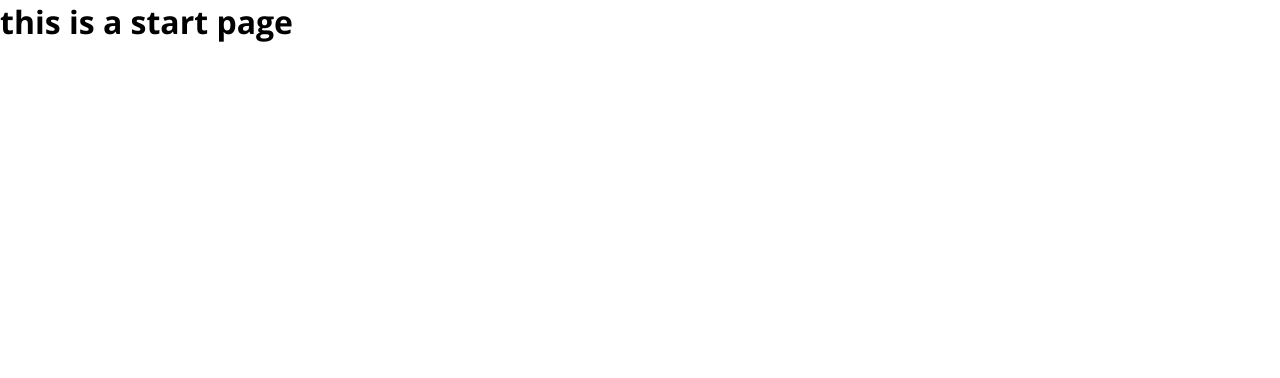
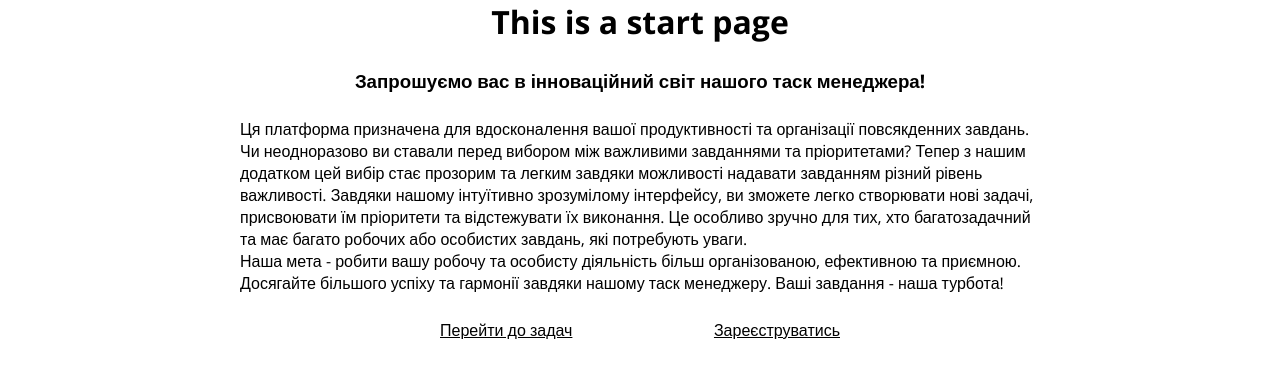
Before and after one commit to Romanovskyi2137/ReactTaskManager, a React (Create React App) app: page / in a window 1280 px wide. Shown: the top 378 px of the page. Built offline with nearby package versions, Linux system fonts and the light colour scheme.

Commit message:
validation of registration form

```diff
--- a/package.json
+++ b/package.json
@@ -7,6 +7,7 @@
     "@testing-library/jest-dom": "^5.16.5",
     "@testing-library/react": "^13.4.0",
     "@testing-library/user-event": "^13.5.0",
+    "axios": "^1.4.0",
     "react": "^18.2.0",
     "react-dom": "^18.2.0",
     "react-router-dom": "^6.15.0",
--- a/src/App.css
+++ b/src/App.css
@@ -5,9 +5,13 @@ body{
 }
 
 #root{
+  /* background: url(../src/Media/Backgrounds/default_workspace.jpg) center/cover no-repeat fixed; */
   min-width: 100vw;
   min-height: 100vh;
-  /* background: url(../src/Media/Backgrounds/default_workspace.jpg) center/cover no-repeat fixed; */
+}
+
+.main {
+
 }
 .App{
   min-width: 100vw;
@@ -70,3 +74,49 @@ body{
 }
 
 /*  */
+
+.reg_form_wrapper {
+  display: flex;
+  justify-content: center;
+  margin-top: 50px;
+}
+
+.startpage_wrapper {
+  display: flex;
+  justify-content: center;
+  align-items: center;
+}
+
+.startpage_container {
+  display: flex;
+  flex-direction: column;
+  /* margin-top: 50px; */
+
+}
+
+.startpage_interactive__wrapper {
+  display: flex;
+  justify-content: center;
+}
+
+.startpage_interactive {
+  width: 400px;
+  margin-top: 25px;
+  display: flex;
+  justify-content: space-between;
+}
+
+.startpage_interactive > a{
+  display: inline-block;
+  color: black;
+}
+
+.start_page_about {
+  width: 800px;
+}
+
+.Auth_wrapper {
+  display: flex;
+  justify-content: center;
+  margin-top: 50px;
+}
--- a/src/App.js
+++ b/src/App.js
@@ -3,6 +3,7 @@ import Task_space from './pages/Task_space';
 import StartPage from './pages/StartPage';
 import Layout from "./components/Layout"
 import Authorization from './pages/Authorization';
+import Registration from './pages/Registration';
 
 
 const router = createBrowserRouter(createRoutesFromElements(
@@ -11,6 +12,7 @@ const router = createBrowserRouter(createRoutesFromElements(
     <Route path="task_space" element={<Task_space/>}/>
     {/* <Route path="" element={}/> */}
     <Route path="auth" element={<Authorization/>}/>
+    <Route path="registration" element={<Registration/>}/>
   </Route>
 ));
 
--- a/src/pages/Authorization.jsx
+++ b/src/pages/Authorization.jsx
@@ -1,14 +1,35 @@
 import React from "react";
+import Input from "../components/UI/Input/Input";
+import Button from "../components/UI/Button/Button";
+import AuthServise from "../service/authService";
+import { useNavigate } from "react-router-dom";
 
 
 
 function Authorization () {
+    const navigate = useNavigate();
+
+    const onFormSubmit = async (e) => {
+        e.preventDefault();
+        const form = e.target;
+        const user = await AuthServise.login(form.username.value, form.password.value);
+        // if (user.status !== 200) {
+        //     console.log(user)
+        // }
+        localStorage.setItem("token", JSON.stringify(`Bearer ${user.data.token}`));
+        form.username.value = "";
+        form.password.value = "";
+        navigate("/task_space")
+    };
     return (
-        <form>
-            name: <input type="text" name="username"/>
-            password: <input type="text" name="userpass"/>
-            <button type="submit">go</button>
-        </form>
+        <div className="Auth_wrapper">
+            <form className="Auth_form" onSubmit={onFormSubmit}>
+                <h2 style={{textAlign: "center", marginBottom: "25px"}}>Авторизуйтесь будь-ласка.</h2>
+                <Input type="text" name="username" placeholder="Ім'я користувача"/>
+                <Input type="text" name="password" placeholder="Пароль"/>
+                <Button type="submit">Увійти</Button>
+            </form>
+        </div>
     )
 };
 
--- /dev/null
+++ b/src/pages/Registration.jsx
@@ -0,0 +1,43 @@
+import React, {useState} from "react";
+import Input from "../components/UI/Input/Input";
+import Button from "../components/UI/Button/Button";
+import AuthServise from "../service/authService";
+import { useNavigate } from "react-router-dom";
+import authValidator from "../validation/authValidator";
+import Error from "../components/UI/Error/Error";
+
+
+function Registration () {
+    const navigate = useNavigate();
+    const [error, setError] = useState("");
+    const onFormSubmit = async (e) => {
+        try {
+            e.preventDefault();
+            const form = e.target;
+            const validStatus = authValidator(form.username.value, form.password.value);
+            const user = await AuthServise.registration(form.username.value, form.password.value)
+            form.username.value = "";
+            form.password.value = "";
+            if (user.status == 200) {
+                navigate("/auth", {replace: true})
+            }
+        } catch (e) {
+            setError(e.message)
+        }
+    }
+
+
+    return (
+        <div className="reg_form_wrapper">
+                <form onSubmit={onFormSubmit}>
+                    <h2 style={{textAlign: "center", marginBottom: "25px"}}>Реєстрація</h2>
+                    <Input type="text" name="username" placeholder="Ім'я користувача"/>
+                    <Input type="text" name="password" placeholder="Пароль"/>
+                    {error && <Error message={error}/>}
+                    <Button type="submit" style={{marginTop: "5px"}}>Зареєструватись</Button>
+                </form>
+        </div>
+    )
+};
+
+export default Registration
--- a/src/pages/StartPage.jsx
+++ b/src/pages/StartPage.jsx
@@ -1,10 +1,34 @@
 import React from "react";
+import { Link } from "react-router-dom";
+import Button from "../components/UI/Button/Button";
+
+function StartPage () {
 
 
-function StartPage () {
     return (
-        <div>
-            <h1>this is a start page</h1>
+        <div className="startpage_wrapper">
+            <div className="startpage_container">
+                <h1 style={{textAlign: "center", marginBottom: "25px"}}>This is a start page</h1>
+                <h3 style={{textAlign: "center", marginBottom: "25px"}}>
+                    Запрошуємо вас в інноваційний світ нашого таск менеджера!
+                </h3>
+                <p className="start_page_about">
+                    Ця платформа призначена для вдосконалення вашої продуктивності та організації повсякденних завдань.
+                <br/>
+                    Чи неодноразово ви ставали перед вибором між важливими завданнями та пріоритетами? Тепер з нашим додатком цей вибір стає прозорим та легким завдяки можливості надавати завданням різний рівень важливості.
+                    Завдяки нашому інтуїтивно зрозумілому інтерфейсу, ви зможете легко створювати нові задачі, присвоювати їм пріоритети та відстежувати їх виконання.
+                    Це особливо зручно для тих, хто багатозадачний та має багато робочих або особистих завдань, які потребують уваги.
+                <br/>
+                    Наша мета - робити вашу робочу та особисту діяльність більш організованою, ефективною та приємною.
+                    Досягайте більшого успіху та гармонії завдяки нашому таск менеджеру. Ваші завдання - наша турбота!
+                </p>
+                <div className="startpage_interactive__wrapper">
+                    <div className="startpage_interactive">
+                            <Link to="/task_space">Перейти до задач</Link>
+                            <Link to="/registration">Зареєструватись</Link>
+                    </div>
+                </div>
+            </div>
         </div>
     )
 };
--- a/src/service/authService.js
+++ b/src/service/authService.js
@@ -0,0 +1,39 @@
+import axios from "axios";
+
+
+const mainURL = "https://task-server-m418.onrender.com";
+
+
+
+class AuthServise {
+    async registration (username, password) {
+        const userData = {
+            "username": username,
+            "password": password
+        };
+        const user = await axios({
+            method: "post",
+            url: `${mainURL}/authorization/registration`,
+            data: userData,
+        });
+            return user
+     };
+
+     async login (username, password) {
+        const userData = {
+            "username": username,
+            "password": password
+        };
+        const userToken = await axios({
+            method: "post",
+            url: `${mainURL}/authorization/login`,
+            data: userData,
+        });
+        return userToken
+     }
+
+};
+
+
+
+export default new AuthServise;
--- /dev/null
+++ b/src/validation/authValidator.js
@@ -0,0 +1,30 @@
+
+
+
+function authValidator (username, password) {
+    const valid = {
+        usernameStatus: "not ok",
+        passwordStatus: "not ok",
+        overall: "not ok"
+    }
+    if (username.length > 0) {
+        valid.usernameStatus = "ok"
+    } else {
+        throw new Error("Ім'я не може бути пустим!")
+    }
+    if (password.length > 6 && password.length < 12) {
+        valid.passwordStatus = "ok"
+    }
+    if (valid.usernameStatus === "ok" && valid.passwordStatus === "ok") {
+        valid.overall = "ok"
+    }
+    if (password.length < 6) {
+        throw new Error("Пароль має бути від 6 до 12 символів!")
+    }
+    if (password.length > 12) {
+        throw new Error("Пароль має бути від 6 до 12 символів!")
+    }
+    return valid.overall
+};
+
+export default authValidator
```
Also changed, not shown: 1 other file (tests, documents, lock files or other folders).
